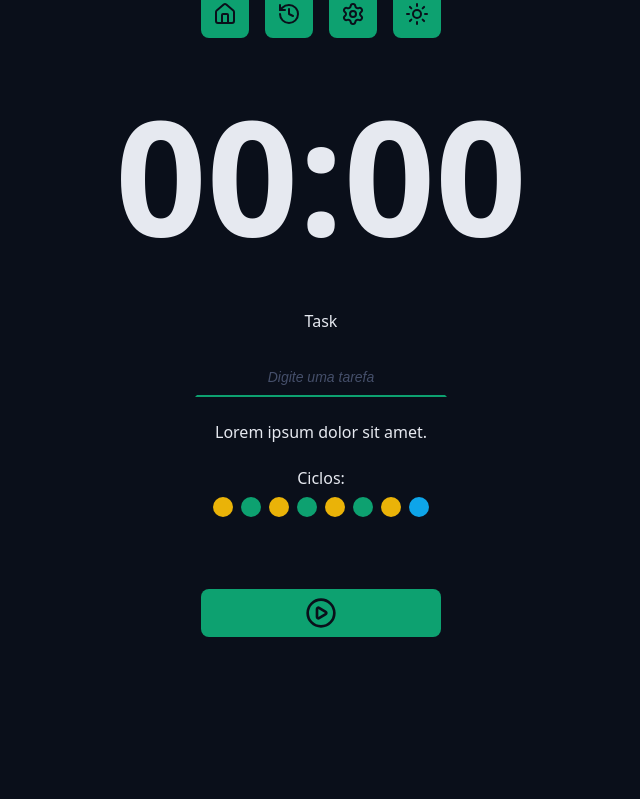
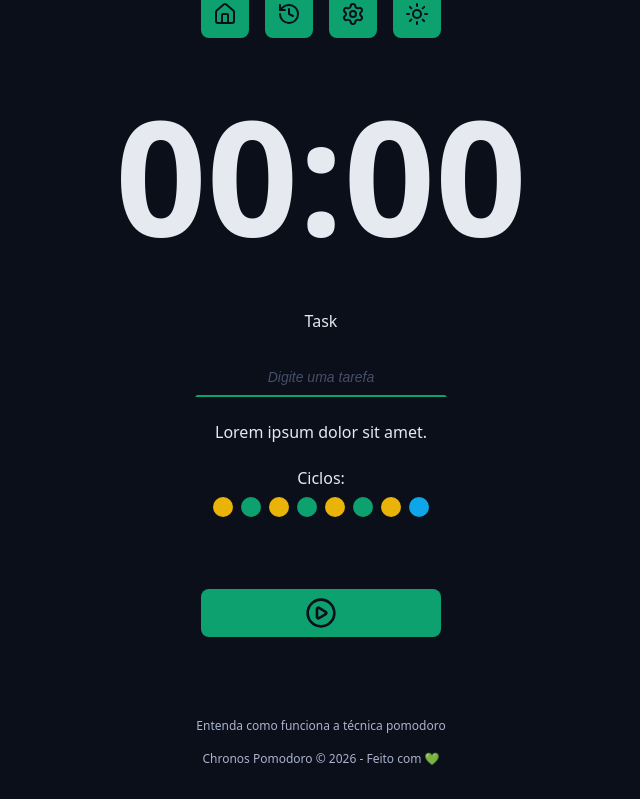
Before and after one commit to joaowatanabe/chronos-pomodoro, a React (Vite) app: page / in a window 1280 px wide. Shown: the part 246-1045 px from the top of the page, without its empty margins (319-959 px from the left). Before the commit the page ends 963 px from the top, so only its background shows below. Built offline with nearby package versions, Linux system fonts and the light colour scheme.

Commit message:
:sparkles: feat(form): Add footer

```diff
--- a/src/App.tsx
+++ b/src/App.tsx
@@ -2,13 +2,14 @@ import { Container } from './components/Container';
 import { Logo } from './components/Logo';
 import { Menu } from './components/Menu';
 import { CountDown } from './components/CountDown';
+import { DefaultInput } from './components/DefaultInput';
+import { Cycles } from './components/Cycles';
+import { DefaultButton } from './components/DefaultButton';
+import { PlayCircleIcon } from 'lucide-react';
+import { Footer } from './components/Footer'
 
 import './styles/theme.css';
 import './styles/global.css';
-import { DefaultInput } from './components/DefaultInput';
-import { Cycles } from './components/Cycles';
-import { DefaultButton } from './components/DefaultButton';
-import { PlayCircleIcon, StopCircleIcon } from 'lucide-react';
 
 export function App() {
   return (
@@ -46,6 +47,9 @@ export function App() {
           </div>
         </form>
       </Container>
+      <Container>
+        <Footer/>
+      </Container>
     </>
   );
 }
--- /dev/null
+++ b/src/components/Footer/index.tsx
@@ -0,0 +1,10 @@
+import styles from './styles.module.css';
+
+export function Footer() {
+  return (
+    <footer className={styles.footer}>
+      <a href='#'>Entenda como funciona a técnica pomodoro</a>
+      <a href='#'>Chronos Pomodoro &copy; {new Date().getFullYear()} - Feito com 💚</a>
+    </footer>
+  );
+}
--- /dev/null
+++ b/src/components/Footer/styles.module.css
@@ -0,0 +1,19 @@
+.footer {
+  display: flex;
+  align-items: center;
+  justify-content: center;
+  gap: 1.6rem;
+  flex-direction: column;
+  font-size: 1.2rem;
+}
+
+.footer a {
+  font-size: 1.2rem;
+  text-decoration: none;
+  color: var(--text-muted);
+}
+
+.footer a:hover {
+  text-decoration: underline;
+  color: var(--text-muted);
+}
```
